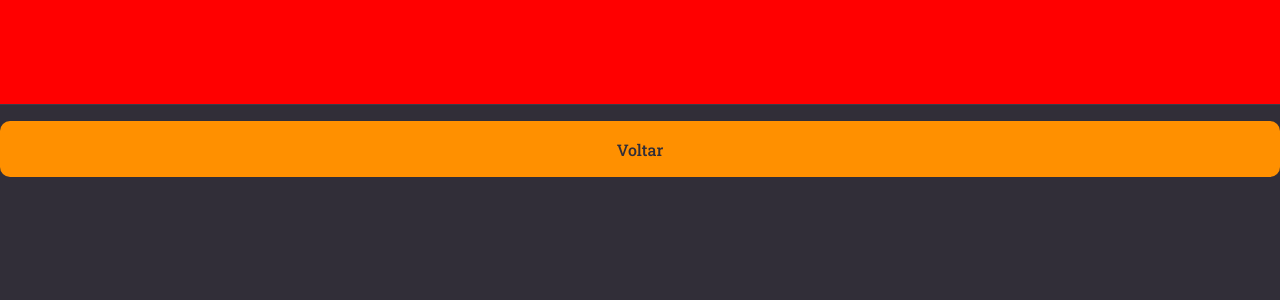
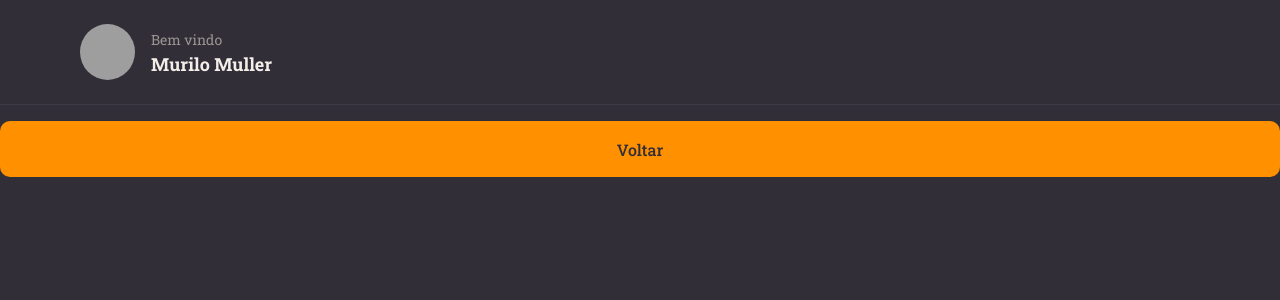
Before and after one commit to MullerHub/Rocketseat-Explorer, a React (Vite) app in the folder Stage0901/RocketNotes/: page / in a window 1280 px wide. Shown: the top 300 px of the page. Built offline with nearby package versions, Linux system fonts and the light colour scheme; grey boxes are pictures that could not be loaded.

Commit message:
clear init

```diff
--- a/Stage0901/RocketNotes/package.json
+++ b/Stage0901/RocketNotes/package.json
@@ -11,6 +11,7 @@
   "dependencies": {
     "react": "^18.2.0",
     "react-dom": "^18.2.0",
+    "react-icons": "^4.4.0",
     "styled-components": "^5.3.5"
   },
   "devDependencies": {
--- a/Stage0901/RocketNotes/src/components/Header/index.jsx
+++ b/Stage0901/RocketNotes/src/components/Header/index.jsx
@@ -1,10 +1,18 @@
-import {Container } from './styles'
+import {Container, Profile } from './styles'
 
 export function Header() {
 
   return(
     <Container>
-
+      <Profile>
+      <img src='https://github.com/mullerhub.png'
+      alt='foto do usuario'
+       />
+       <div>
+        <span>Bem vindo</span>
+        <strong>Murilo Muller</strong>
+       </div>
+      </Profile>
     </Container>
   )
 }
--- a/Stage0901/RocketNotes/src/components/Header/styles.js
+++ b/Stage0901/RocketNotes/src/components/Header/styles.js
@@ -12,5 +12,32 @@ export const Container = styled.header`
   display: flex;
   justify-content: space-between;
   padding: 0 80px;
-  background-color: red;
 `
+
+export const Profile = styled.div`
+  display: flex;
+  align-items: center;
+
+  > img {
+    width: 55px;
+    height: 56px;
+    border-radius: 50%;
+  }
+
+  > div {
+    display: flex;
+    flex-direction: column;
+    margin-left: 16px;
+    line-height: 24px;
+
+    span {
+      font-size: 14px;
+      color: ${({ theme }) => theme.COLORS.GRAY_100};
+    }
+
+    strong {
+      font-size: 18px;
+      color: ${({ theme }) => theme.COLORS.WHITE};
+    }
+  }
+`
```
Also changed, not shown: 1 other file (tests, documents, lock files or other folders).
